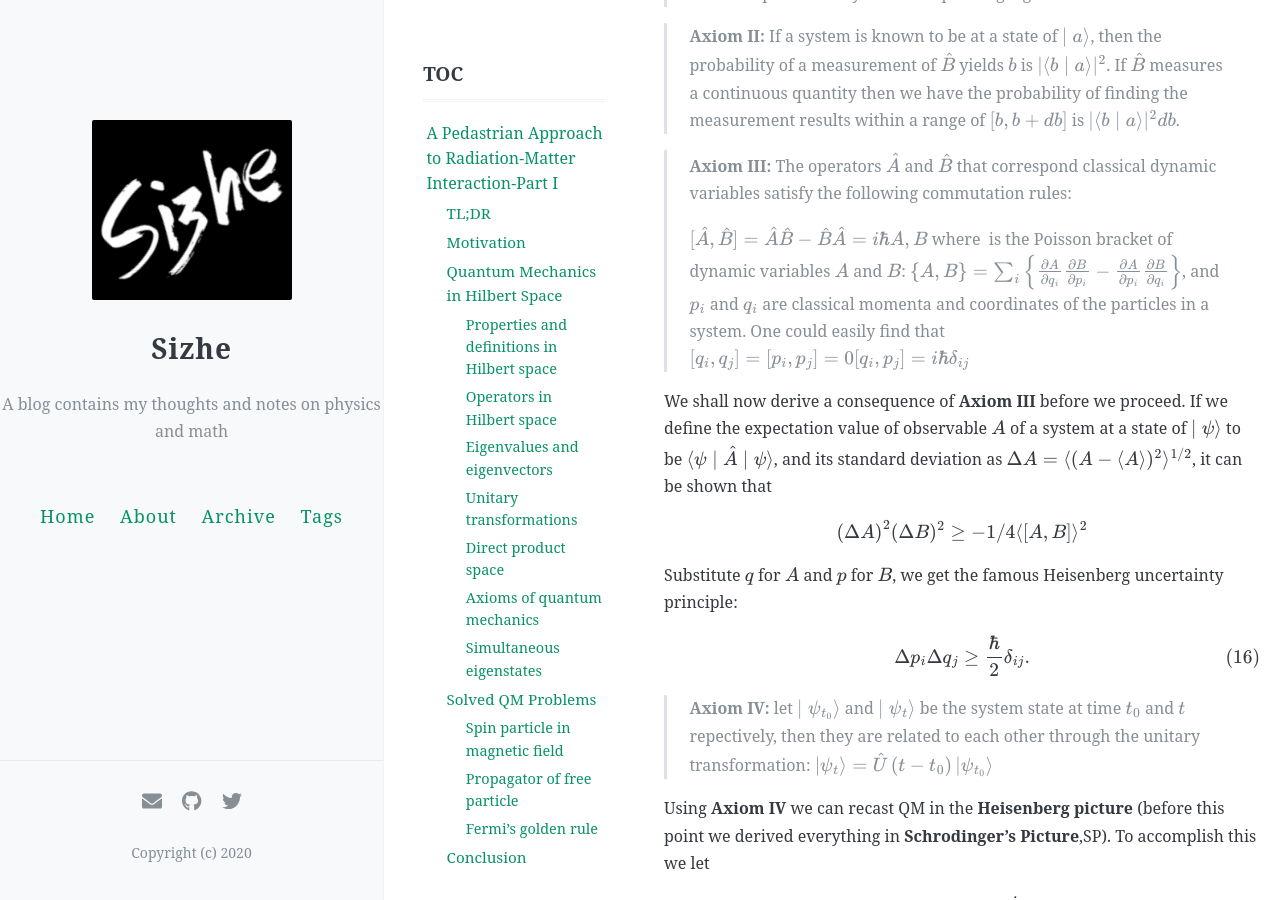
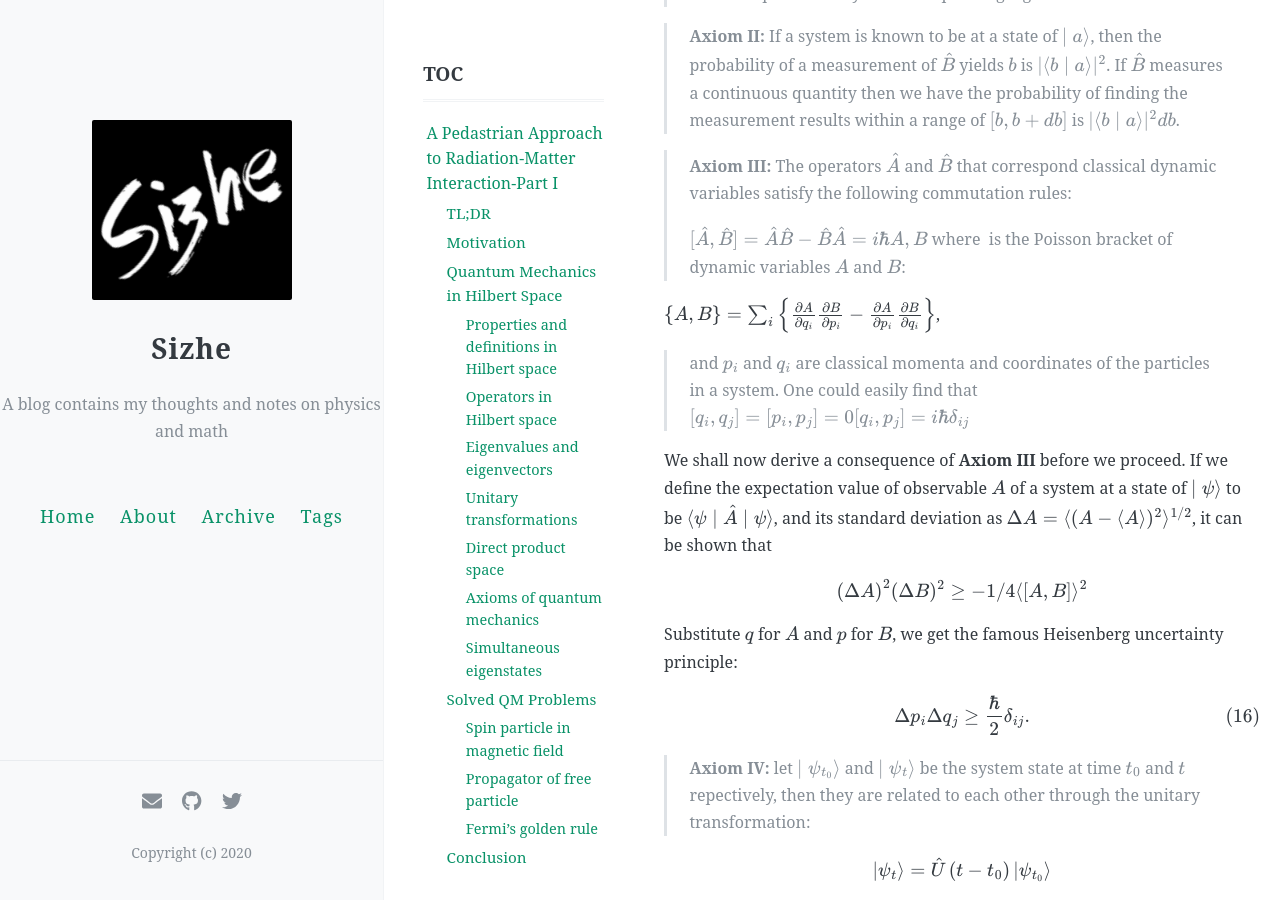
Before and after one commit to Lonitch/Lonitch.github.io, a Jekyll site: the page built from _posts/2020-06-27-Radiation-Matter-Interaction.md, in a window 1280 px wide and 900 px high, scrolled down 6929 px. Built offline with Jekyll 4.4.1, drawn with Linux system fonts in a browser that asks for light colours; formulas are drawn with MathJax 3; comment, search, counter and statistics services are not loaded.

```diff
--- a/_posts/2020-06-27-Radiation-Matter-Interaction.md
+++ b/_posts/2020-06-27-Radiation-Matter-Interaction.md
@@ -279,14 +279,16 @@ The axioms used in QM are postulations that assume the correspondences between m
 >
 >$[\hat{A},\hat{B}]=\hat{A}\hat{B}-\hat{B}\hat{A}=i\hbar\{A,B\}$
 >where $\{\}$ is the Poisson bracket of dynamic variables $A$ and $B$:
->$$\{A, B\}=\sum_{i}\left\{\frac{\partial A}{\partial q_{i}}\frac{\partial B}{\partial p_{i}}-\frac{\partial A}{\partial p_{i}} \frac{\partial B}{\partial q_{i}}\right\}$$,
+
+$$\{A, B\}=\sum_{i}\left\{\frac{\partial A}{\partial q_{i}}\frac{\partial B}{\partial p_{i}}-\frac{\partial A}{\partial p_{i}} \frac{\partial B}{\partial q_{i}}\right\}$$,
+
 >and $p_i$ and $q_i$ are classical momenta and coordinates of the particles in a system. One could easily find that
 >$\begin{array}{l}
 {\left[q_{i}, q_{j}\right]=\left[p_{i}, p_{j}\right]=0} \\
 {\left[q_{i}, p_{j}\right]=i \hbar \delta_{i j}}
 \end{array}$
 
-We shall now derive a consequence of **Axiom III** before we proceed. If we define the expectation value of observable $A$ of a system at a state of $\mid \psi\rangle$ to be $\langle \psi\mid\hat{A}\mid\psi\rangle$, and its standard deviation as $\Delta A=\langle(A-\langle A\rangle)^2\rangle^{1/2}$, it can be shown that
+We shall now derive a consequence of **Axiom III** before we proceed. If we define the expectation value of observable $A$ of a system at a state of $\mid \psi\rangle$ to be $\langle\psi\mid\hat{A}\mid\psi\rangle$, and its standard deviation as $\Delta A=\langle(A-\langle A\rangle)^2\rangle^{1/2}$, it can be shown that
 
 $$\left(\Delta A\right)^2(\Delta B)^{2} \geq-1 / 4\langle[A, B]\rangle^{2}$$
 
@@ -297,7 +299,8 @@ $$
 $$
 
 >**Axiom IV:** let $\mid\psi_{t_0}\rangle$ and $\mid\psi_{t}\rangle$ be the system state at time $t_0$ and $t$ repectively, then they are related to each other through the unitary transformation:
->$\left|\psi_{t}\right\rangle=\hat{U}\left(t-t_{0}\right)\left|\psi_{t_{0}}\right\rangle$
+
+$$\left|\psi_{t}\right\rangle=\hat{U}\left(t-t_{0}\right)\left|\psi_{t_{0}}\right\rangle$$
 
 Using **Axiom IV** we can recast QM in the **Heisenberg picture** (before this point we derived everything in **Schrodinger's Picture**,SP). To accomplish this we let
 
```
